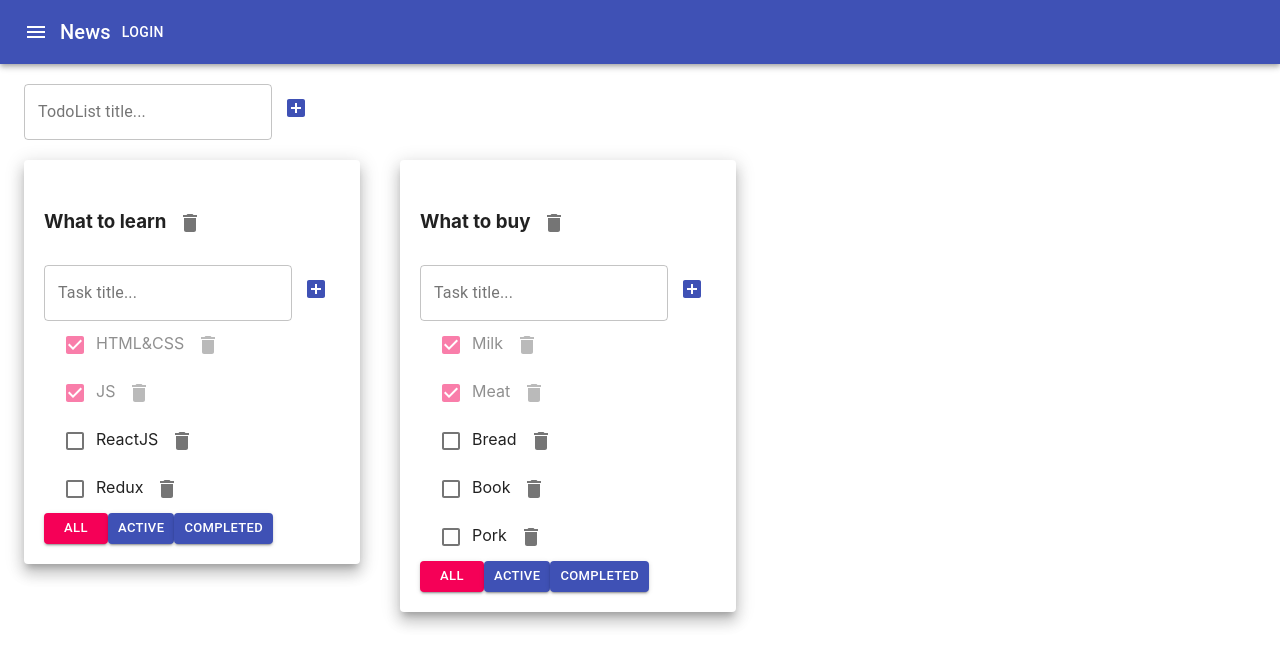
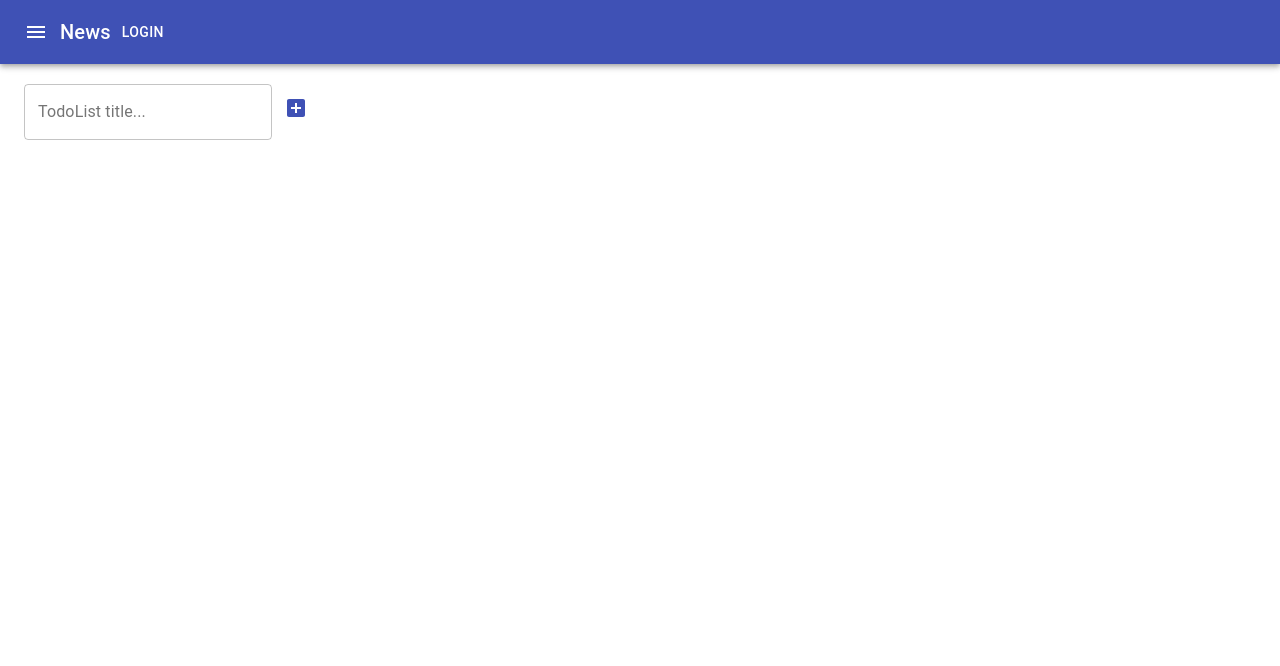
Before and after one commit to cheechoo28/to-do-list, a React (Create React App) app: page / in a window 1280 px wide. Shown: the top 666 px of the page. Built offline with nearby package versions, Linux system fonts and the light colour scheme.

Commit message:
to-do-list-10

```diff
--- a/package.json
+++ b/package.json
@@ -13,10 +13,13 @@
     "@types/node": "^12.0.0",
     "@types/react": "^16.9.0",
     "@types/react-dom": "^16.9.0",
+    "@types/react-redux": "^7.1.16",
     "@types/uuid": "^8.3.0",
     "react": "^16.13.1",
     "react-dom": "^16.13.1",
+    "react-redux": "^7.2.3",
     "react-scripts": "3.4.1",
+    "redux": "^4.0.5",
     "typescript": "~3.7.2",
     "uuid": "^8.3.2"
   },
--- a/src/App.tsx
+++ b/src/App.tsx
@@ -1,110 +1,60 @@
-import React, {useState} from 'react';
+import React from 'react';
 import './App.css';
-import {TasksType, TodoList} from "./TodoList";
-import {v1} from "uuid";
 import {AddItem} from "./AddItem";
 import {AppBar, Button, Container, Grid, IconButton, Paper, Toolbar, Typography} from "@material-ui/core";
 import {Menu} from "@material-ui/icons";
+import {useDispatch, useSelector} from "react-redux";
+import {RootStateType} from "./store";
+import {addTaskAC, changeTaskStatusAC, changeTaskTitleAC, removeTaskAC, TasksType} from "./reducers/taskss-reducer";
+import {
+    addToDoListAC,
+    changeToDoListFilterAC,
+    FilterType,
+    removeToDoListAC,
+    ToDoListsType
+} from "./reducers/todolists-reducer";
+import {TodoList} from "./TodoList";
 
 
-export type FilterType = "all" | "active" | "completed"
-export type ToDoListsType = {
-    id: string
-    title: string
-    filter: FilterType
-}
-export type TasksObjType = {
-    [key: string]: Array<TasksType>
-}
+
+
 
 function App() {
 
-    const toDoListID1 = v1()
-    const toDoListID2 = v1()
-    const [toDoLists, setToDoLists] = useState<Array<ToDoListsType>>([
-        {id: toDoListID1, title: "What to learn", filter: 'all'},
-        {id: toDoListID2, title: "What to buy", filter: 'all'},
-    ])
-    const [tasksObj, setTasks] = useState<TasksObjType>({
-        [toDoListID1]: [
-            {id: v1(), title: "HTML&CSS", isDone: true},
-            {id: v1(), title: "JS", isDone: true},
-            {id: v1(), title: "ReactJS", isDone: false},
-            {id: v1(), title: "Redux", isDone: false}
-        ],
-        [toDoListID2]: [
-            {id: v1(), title: "Milk", isDone: true},
-            {id: v1(), title: "Meat", isDone: true},
-            {id: v1(), title: "Bread", isDone: false},
-            {id: v1(), title: "Book", isDone: false},
-            {id: v1(), title: "Pork", isDone: false}
-        ]
-    })
+    const dispatch = useDispatch()
+    const tasks = useSelector<RootStateType, TasksType>(state => state.tasks)
+    const toDoLists = useSelector<RootStateType, Array<ToDoListsType>>(state => state.toDoLists)
 
-    function removeTask(taskID: string, toDoListID: string) {
-        const toDoListTasks = tasksObj[toDoListID]
-        tasksObj[toDoListID] = toDoListTasks.filter(t => t.id !== taskID)
-        setTasks({...tasksObj})
+    function removeTask(taskID: string, toDoListId: string) {
+        dispatch(removeTaskAC(taskID, toDoListId))
     }
 
-    function changeFilter(value: FilterType, toDoListID: string) {
-        const toDoList = toDoLists.find(tl => tl.id === toDoListID)
-        if (toDoList) {
-            toDoList.filter = value
-            setToDoLists([...toDoLists])
-        }
+    function changeFilter(value: FilterType, toDoListId: string) {
+       dispatch(changeToDoListFilterAC(value, toDoListId))
     }
 
-    function addTask(title: string, toDoListID: string) {
-        const task = {id: v1(), title: title, isDone: false}
-        const toDoListTasks = tasksObj[toDoListID]
-        tasksObj[toDoListID] = [task, ...toDoListTasks]
-        setTasks({...tasksObj})
+    function addTask(title: string, toDoListId: string) {
+        dispatch(addTaskAC(title, toDoListId))
     }
 
-    function changeStatus(taskID: string, isDone: boolean, toDoListID: string) {
-        const toDoListTasks = tasksObj[toDoListID]
-        const task = toDoListTasks.find(t => t.id === taskID)
-        if (task) {
-            task.isDone = isDone
-            setTasks({...tasksObj})
-        }
+    function changeStatus(taskId: string, isDone: boolean, toDoListId: string) {
+        dispatch(changeTaskStatusAC(taskId, isDone, toDoListId))
     }
 
-    function removeToDoList(toDoListID: string) {
-        const toDoList = toDoLists.filter(tl => tl.id !== toDoListID)
-        if (toDoList) {
-            setToDoLists([...toDoList])
-            delete tasksObj[toDoListID]
-        }
+    function removeToDoList(toDoListId: string) {
+        dispatch(removeToDoListAC(toDoListId))
     }
 
     function addToDoList(titleForToDoList: string) {
-        const toDoListID = v1()
-        const newToDoList: ToDoListsType = {id: toDoListID, title: titleForToDoList, filter: "all"}
-        setToDoLists([newToDoList, ...toDoLists])
-        setTasks({
-            ...tasksObj,
-            [toDoListID]: []
-        })
+       dispatch(addToDoListAC(titleForToDoList))
     }
 
-    function changeTitle(taskID: string, newTitle: string, toDoListID: string) {
-        const toDoListTask = tasksObj[toDoListID]
-        const task = toDoListTask.find(t => t.id === taskID)
-        if (task) {
-            task.title = newTitle
-            setTasks({...tasksObj})
-        }
-
+    function changeTaskTitle(taskId: string, newTitle: string, toDoListId: string) {
+        changeTaskTitleAC(taskId, newTitle, toDoListId)
     }
 
-    function changeTitleToDoList(toDoListID: string, newTitle: string) {
-        const toDoList = toDoLists.find(tl => tl.id === toDoListID)
-        if (toDoList) {
-            toDoList.title = newTitle
-            setToDoLists([...toDoLists])
-        }
+    function changeTitleToDoList(toDoListId: string, newTitle: string) {
+       dispatch(changeTitleToDoList(toDoListId, newTitle))
     }
 
     return (
@@ -127,7 +77,7 @@ function App() {
                 <Grid container spacing={5}>
                     {
                         toDoLists.map(tl => {
-                            const allTasksForToDoList = tasksObj[tl.id]
+                            const allTasksForToDoList = tasks[tl.id]
                             let tasksForTodoList = allTasksForToDoList
                             if (tl.filter === "active") {
                                 tasksForTodoList = allTasksForToDoList.filter(t => t.isDone === false)
@@ -149,7 +99,7 @@ function App() {
                                         changeStatus={changeStatus}
                                         filter={tl.filter}
                                         removeToDoList={removeToDoList}
-                                        changeTitle={changeTitle}
+                                        changeTitle={changeTaskTitle}
                                         changeTitleToDoList={changeTitleToDoList}
                                     />
                                 </Paper>
--- a/src/index.tsx
+++ b/src/index.tsx
@@ -3,8 +3,12 @@ import ReactDOM from 'react-dom';
 import './index.css';
 import App from './App';
 import * as serviceWorker from './serviceWorker';
+import {Provider} from "react-redux";
+import {store} from "./store";
 
-ReactDOM.render(<App />,  document.getElementById('root'));
+ReactDOM.render(<Provider store={store}>
+    <App/>
+</Provider>, document.getElementById('root'));
 
 // If you want your app to work offline and load faster, you can change
 // unregister() to register() below. Note this comes with some pitfalls.
--- a/src/reducers/taskss-reducer.ts
+++ b/src/reducers/taskss-reducer.ts
@@ -1,8 +1,15 @@
-import {FilterType, TasksObjType, ToDoListsType} from "../App";
 import {v1} from "uuid";
-import {TasksType} from "../TodoList";
 import {AddToDoListActionType, RemoveToDoListActionType} from "./todolists-reducer";
 
+export type TaskType = {
+    id: string
+    title: string
+    isDone: boolean
+}
+
+export type TasksType = {
+    [key: string]: Array<TaskType>
+}
 
 type RemoveTaskActionType = {
     type: 'REMOVE-TASK'
@@ -40,7 +47,11 @@ export type ActionsType =
     | RemoveToDoListActionType
 
 
-export const tasksReducer = (state: TasksObjType, action: ActionsType): TasksObjType => {
+type initialStateType = TasksType
+
+const initialState = {}
+
+export const tasksReducer = (state: initialStateType = initialState, action: ActionsType): initialStateType => {
     switch (action.type) {
         case "REMOVE-TASK": {
             const copyState = {...state}
@@ -51,7 +62,7 @@ export const tasksReducer = (state: TasksObjType, action: ActionsType): TasksObj
         case "ADD-TASK": {
             const copyState = {...state}
             const toDoListTasks = copyState[action.toDoListId]
-            const newTask: TasksType = {id: v1(), title: action.title, isDone: false}
+            const newTask: TaskType = {id: v1(), title: action.title, isDone: false}
             copyState[action.toDoListId] = [newTask, ...toDoListTasks]
             return copyState
         }
--- a/src/reducers/todolists-reducer.ts
+++ b/src/reducers/todolists-reducer.ts
@@ -1,28 +1,30 @@
-import {FilterType, ToDoListsType} from "../App";
 import {v1} from "uuid";
-
 
 export type RemoveToDoListActionType = {
     type: 'REMOVE-TODOLIST'
     id: string
 }
-
 export type AddToDoListActionType = {
     type: 'ADD-TODOLIST'
     title: string
     toDoListId: string
 }
-
 type ChangeToDoListTitleActionType = {
     type: 'CHANGE-TODOLIST-TITLE'
     id: string
     title: string
 }
-
 type ChangeToDoListFilterActionType = {
     type: 'CHANGE-TODOLIST-FILTER'
     filter: FilterType
     id: string
+}
+
+export type FilterType = "all" | "active" | "completed"
+export type ToDoListsType = {
+    id: string
+    title: string
+    filter: FilterType
 }
 
 export type ActionsType =
@@ -31,7 +33,11 @@ export type ActionsType =
     | ChangeToDoListTitleActionType
     | ChangeToDoListFilterActionType
 
-export const toDoListsReducer = (state: Array<ToDoListsType>, action: ActionsType): Array<ToDoListsType> => {
+type InitialStateType = Array<ToDoListsType>
+
+const initialState: InitialStateType = []
+
+export const toDoListsReducer = (state: InitialStateType = initialState, action: ActionsType): InitialStateType => {
     switch (action.type) {
         case "REMOVE-TODOLIST": {
             return state.filter(tl => tl.id !== action.id)
@@ -69,7 +75,6 @@ export const toDoListsReducer = (state: Array<ToDoListsType>, action: ActionsTyp
 
 }
 
-
 export const removeToDoListAC = (id: string): RemoveToDoListActionType => {
     return {
         type: 'REMOVE-TODOLIST',
--- /dev/null
+++ b/src/store.ts
@@ -0,0 +1,16 @@
+import {combineReducers, createStore} from "redux";
+import {tasksReducer} from "./reducers/taskss-reducer";
+import {toDoListsReducer} from "./reducers/todolists-reducer";
+
+const rootReducers = combineReducers({
+    tasks: tasksReducer,
+    toDoLists: toDoListsReducer
+})
+
+
+export const store = createStore(rootReducers)
+
+export type RootStateType = ReturnType<typeof rootReducers>
+
+//@ts-ignore
+window.store = store
```
Also changed, not shown: src/TodoList.tsx (+4 -7 lines), 1 other file (tests, documents, lock files or other folders).
